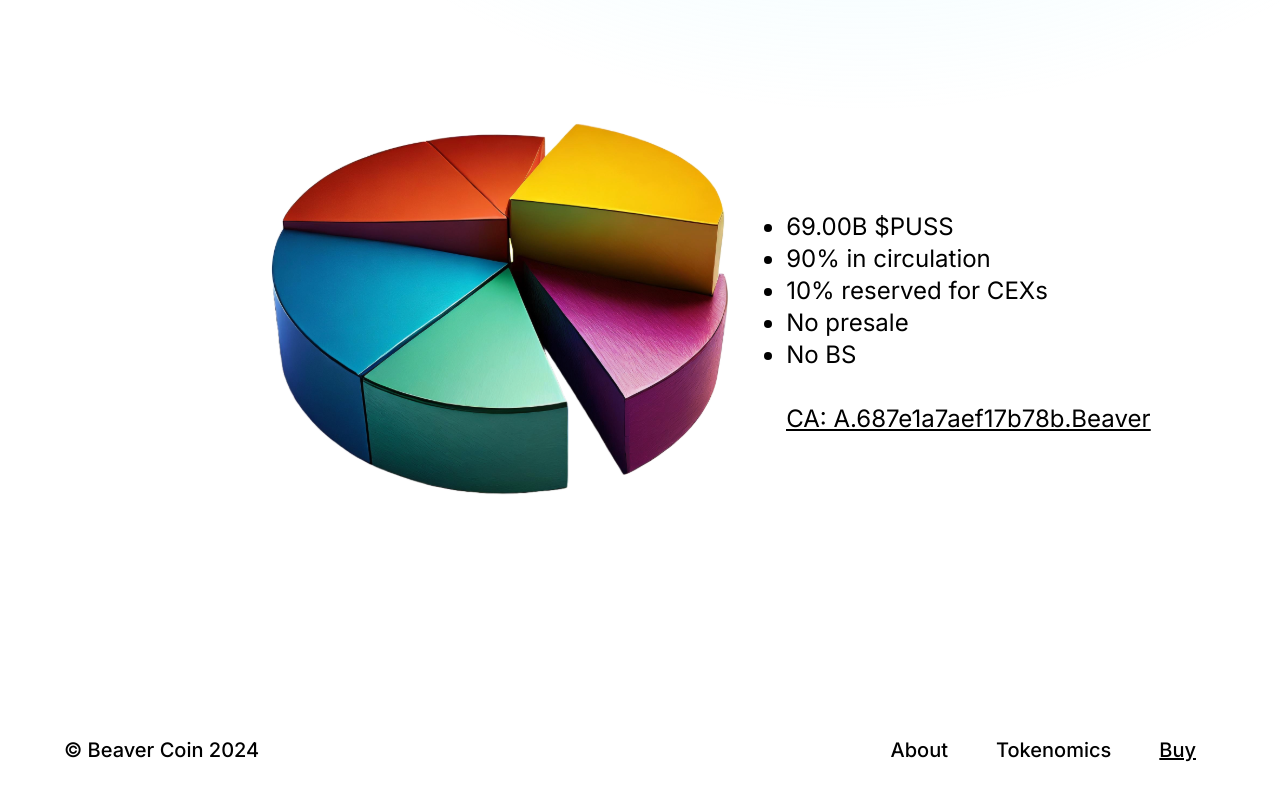
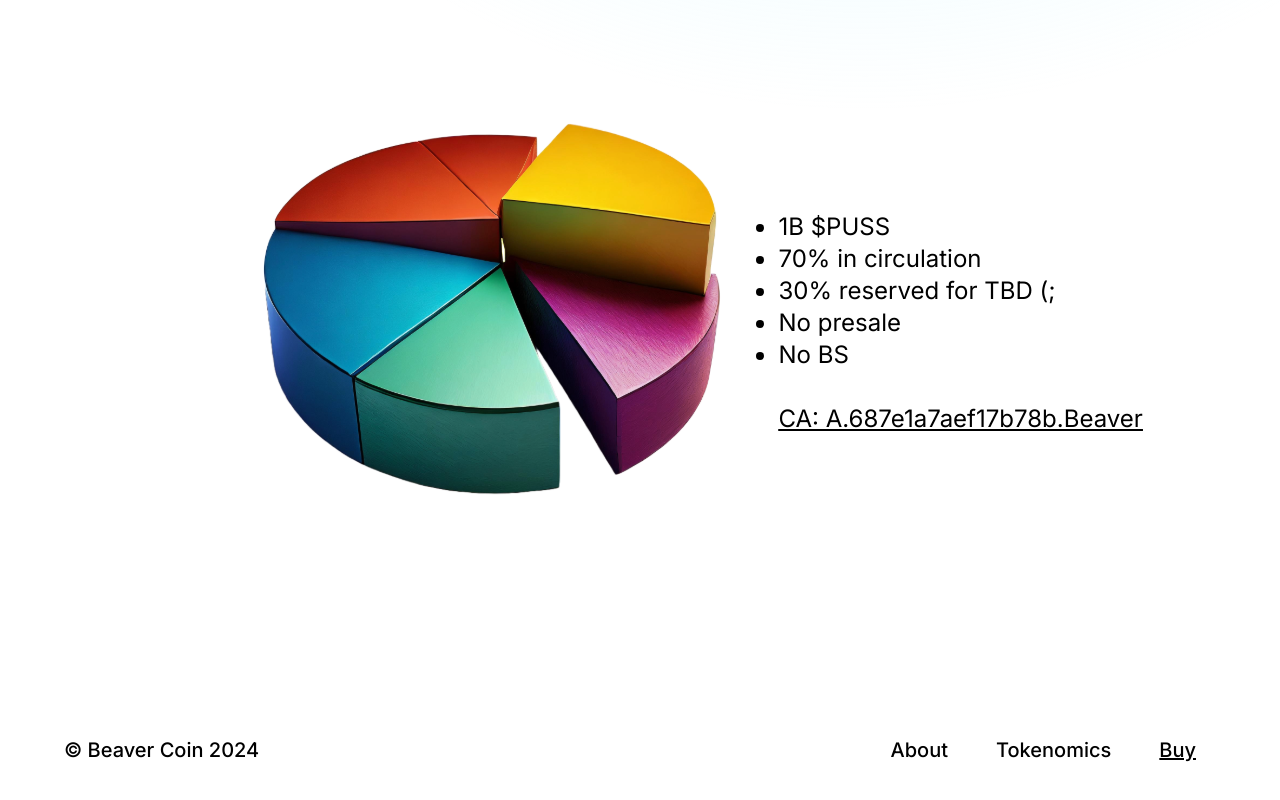
Before and after one commit to anthony-urbina/beaver-coin, a Next.js app: page / in a window 1280 px wide. Shown: the part 2019-2819 px from the top of the page. Built offline with nearby package versions, Linux system fonts and the light colour scheme.

Commit message:
Update tokenomics.tsx

```diff
--- a/src/app/components/tokenomics.tsx
+++ b/src/app/components/tokenomics.tsx
@@ -12,9 +12,9 @@ export const Tokenomics = () => {
         </div>
         <div className='basis-6/12 flex flex-col gap-y-5'>
           <ul className='list-disc md:text-2xl text-lg'>
-            <li>69.00B $PUSS</li>
-            <li>90% in circulation</li>
-            <li>10% reserved for CEXs</li>
+            <li>1B $PUSS</li>
+            <li>70% in circulation</li>
+            <li>30% reserved for TBD (;</li>
             <li>No presale</li>
             <li>No BS</li>
             <li className='pt-8 absolute list-none underline'>
```
